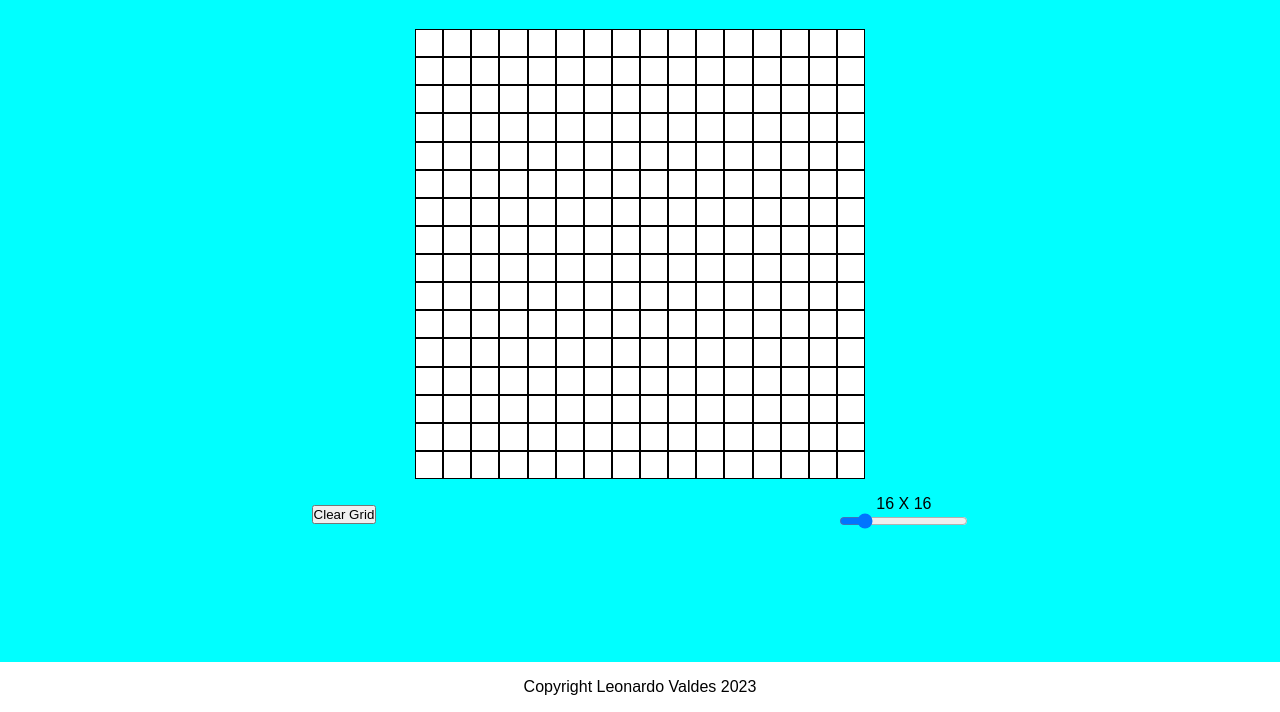
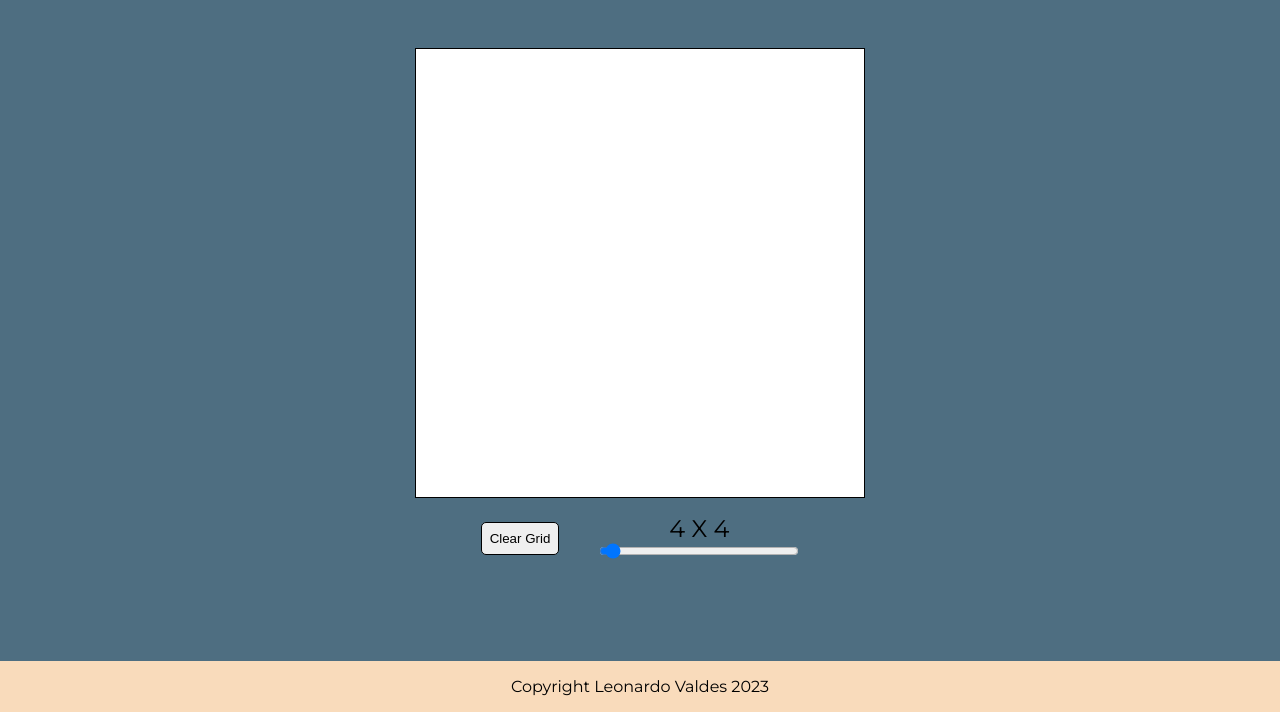
Before and after one commit to valdes91/etch-a-sketch, a website: page index.html in a window 1280 px wide. Shown: the part 88-800 px from the top of the page. Drawn offline with Linux system fonts and the light colour scheme.

Commit message:
complete styling

```diff
--- a/index.html
+++ b/index.html
@@ -5,6 +5,12 @@
 		<meta http-equiv="X-UA-Compatible" content="IE=edge" />
 		<meta name="viewport" content="width=device-width, initial-scale=1.0" />
 		<link rel="stylesheet" href="styles.css" />
+		<link rel="preconnect" href="https://fonts.googleapis.com" />
+		<link rel="preconnect" href="https://fonts.gstatic.com" crossorigin />
+		<link
+			href="https://fonts.googleapis.com/css2?family=Montserrat&family=Pacifico&display=swap"
+			rel="stylesheet"
+		/>
 		<title>Etch-A-Sketch</title>
 	</head>
 	<body class="flex col">
@@ -16,8 +22,8 @@
 			<div class="controls flex padding-y-2">
 				<button class="clear-grid">Clear Grid</button>
 				<div class="slider-container">
-					<p class="cell-amount">16 X 16</p>
-					<input type="range" min="1" max="100" value="16" class="slider" />
+					<p class="cell-amount"></p>
+					<input type="range" min="1" max="100" value="4" class="slider" />
 				</div>
 			</div>
 		</main>
--- a/main.js
+++ b/main.js
@@ -1,4 +1,4 @@
-function setUpGrid(cells = 16) {
+function setUpGrid(cells = 4) {
 	grid.textContent = '';
 	for (let i = 0; i < cells; i++) {
 		const row = document.createElement('div');
@@ -37,13 +37,12 @@ function clearGrid() {
 	});
 }
 
-function changeGridText(e) {
+function changeGridText() {
 	const cellAmount = document.querySelector('.cell-amount');
-	cellAmount.textContent = `${e.target.value} X ${e.target.value}`;
+	cellAmount.textContent = `${slider.value} X ${slider.value}`;
 }
 
 const grid = document.querySelector('.sketchgrid');
-setUpGrid();
 
 const slider = document.querySelector('.slider');
 slider.addEventListener('input', changeGridText);
@@ -54,4 +53,6 @@ slider.addEventListener('mouseup', (e) => {
 const clearGridBtn = document.querySelector('.clear-grid');
 clearGridBtn.addEventListener('click', clearGrid);
 
+setUpGrid();
 setupColorListeners();
+changeGridText();
--- a/styles.css
+++ b/styles.css
@@ -5,17 +5,27 @@
 	box-sizing: border-box;
 	padding: 0;
 	margin: 0;
-	font-family: 'Epilogue', sans-serif;
 }
 
 html,
 body {
 	height: 100%;
 	min-height: 100vh;
+	font-family: 'Montserrat', sans-serif;
 }
 
 header h1 {
 	text-align: center;
+	font-family: 'Pacifico', cursive;
+}
+
+header,
+footer {
+	background-color: #f9dbbb;
+}
+
+p {
+	font-size: 1.5rem;
 }
 
 .flex {
@@ -48,12 +58,12 @@ header h1 {
 	aspect-ratio: 1/1;
 	height: auto;
 	cursor: pointer;
-	border: 1px solid black;
 }
 
 .controls {
-	justify-content: space-around;
+	justify-content: center;
 	align-items: center;
+	gap: 2.5rem;
 }
 
 .cell-amount {
@@ -61,12 +71,14 @@ header h1 {
 }
 
 .clear-grid {
-	height: fit-content;
+	padding: 0.5rem;
+	border-radius: 5px;
+	border: 1px solid black;
 }
 
 main {
 	flex: 1;
-	background-color: aqua;
+	background-color: #4e6e81;
 }
 
 .sketchgrid {
@@ -75,6 +87,18 @@ main {
 	min-width: 450px;
 	width: 40%;
 	margin: 0 auto;
+	border: 1px solid black;
+}
+
+.slider {
+	width: 200px;
+}
+
+.slider::-webkit-slider-thumb {
+	-webkit-appearance: none; /* Override default look */
+	appearance: none;
+	background-color: #04aa6d; /* Green background */
+	cursor: pointer; /* Cursor on hover */
 }
 
 footer {
```
